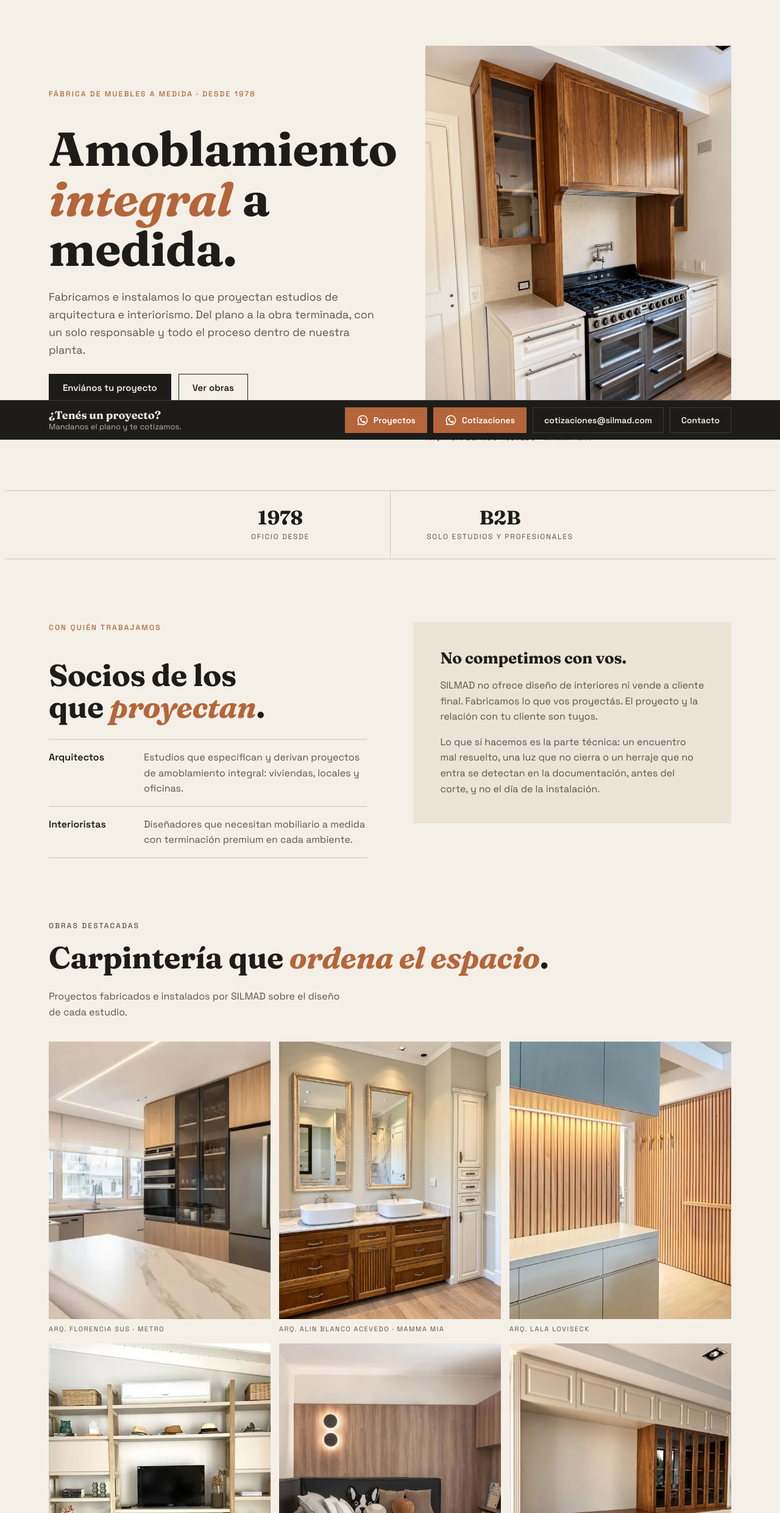
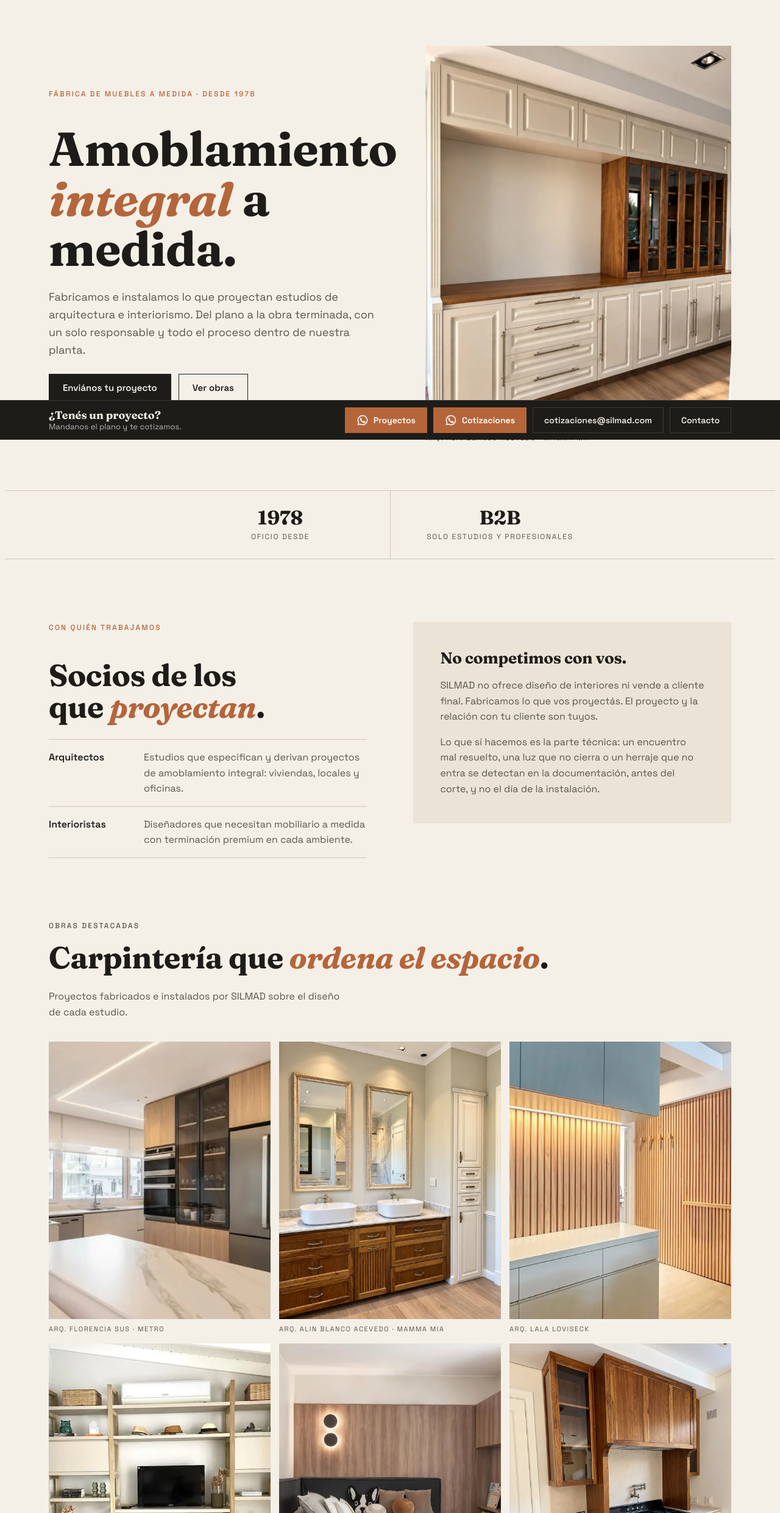
Before and after one commit to lucianojaviersilva-hub/silmad-web, a plain HTML site: page index.html in a window 1280 px wide. Shown: the part 79-2560 px from the top of the page at 61% size. Drawn offline with Linux system fonts and the light colour scheme.

Commit message:
Portada: aparador de Mamma Mia
Co-Authored-By: Claude Opus 5.5 <noreply@anthropic.com>
Claude-Session: https://claude.ai/code/session_01BBFTihZz26PevgY6jV45CF

```diff
--- a/index.html
+++ b/index.html
@@ -82,7 +82,7 @@ p{margin:0}
 .hero-copy{display:flex;flex-direction:column;gap:24px;min-width:0}
 .actions{display:flex;flex-wrap:wrap;gap:12px}
 .hero-img{aspect-ratio:4/5;overflow:hidden;max-width:100%}
-.hero-img img{width:100%;height:100%;object-fit:cover;object-position:50% 35%}
+.hero-img img{width:100%;height:100%;object-fit:cover;object-position:50% 50%}
 .hero-img-wrap{margin:0;display:flex;flex-direction:column;gap:8px;min-width:0}
 @media (max-width:820px){.hero .wrap{grid-template-columns:1fr}.hero-img{aspect-ratio:1/1}}
 
@@ -298,7 +298,7 @@ body{padding-bottom:calc(72px + env(safe-area-inset-bottom,0px))}
             <a class="btn btn-ghost" href="#obras">Ver obras</a>
           </div>
         </div>
-        <figure class="hero-img-wrap"><div class="hero-img"><img src="img/mm-cocina.webp" alt="Cocina con alacenas enchapadas en nogal y bajo mesadas laqueados" width="1086" height="1448"></div><figcaption class="cap">Arq. Alin Blanco Acevedo · Mamma Mia</figcaption></figure>
+        <figure class="hero-img-wrap"><div class="hero-img"><img src="img/mm-aparador.webp" alt="Aparador laqueado con vitrinas de nogal" width="1086" height="1448"></div><figcaption class="cap">Arq. Alin Blanco Acevedo · Mamma Mia</figcaption></figure>
       </div>
     </section>
 
@@ -339,7 +339,7 @@ body{padding-bottom:calc(72px + env(safe-area-inset-bottom,0px))}
           <figure><div class="ph"><img src="img/recibidor-varillado.webp" alt="Muebles bajos y panel de varillas de madera" loading="lazy" width="796" height="610"></div><figcaption class="cap">Arq. Lala Loviseck</figcaption></figure>
           <figure><div class="ph"><img src="img/living-biblioteca.webp" alt="Biblioteca y mueble de TV" loading="lazy" width="775" height="698"></div><figcaption class="cap">Arq. María Gándara</figcaption></figure>
           <figure><div class="ph"><img src="img/dormitorio.webp" alt="Dormitorio con revestimiento de madera" loading="lazy" width="836" height="799"></div><figcaption class="cap">Arq. Florencia Sus · Metro</figcaption></figure>
-          <figure><div class="ph"><img src="img/mm-aparador.webp" alt="Aparador laqueado con vitrinas de nogal" loading="lazy" width="1086" height="1448"></div><figcaption class="cap">Arq. Alin Blanco Acevedo · Mamma Mia</figcaption></figure>
+          <figure><div class="ph"><img src="img/mm-cocina.webp" alt="Cocina con alacenas enchapadas en nogal y bajo mesadas laqueados" loading="lazy" width="1086" height="1448"></div><figcaption class="cap">Arq. Alin Blanco Acevedo · Mamma Mia</figcaption></figure>
         </div>
         <div class="more"><a class="btn btn-ghost" href="#obras">Ver todas las obras</a></div>
         <div class="brands-title"><p class="eyebrow" style="margin:0">Marcas con las que trabajamos</p><p>Herrajes, placas y perfiles de primera línea en cada proyecto.</p></div>
@@ -366,7 +366,7 @@ body{padding-bottom:calc(72px + env(safe-area-inset-bottom,0px))}
           <figure><img src="img/mm-cocina.webp" alt="Cocina con alacenas de nogal y campana revestida" loading="lazy" width="1086" height="1448"><figcaption class="cap">Arq. Alin Blanco Acevedo · Mamma Mia</figcaption></figure>
           <figure><img src="img/mm-bano-doble.webp" alt="Vanitory doble en nogal y columna laqueada" loading="lazy" width="1086" height="1448"><figcaption class="cap">Arq. Alin Blanco Acevedo · Mamma Mia</figcaption></figure>
           <figure><img src="img/mm-estudio.webp" alt="Estudio con biblioteca iluminada y escritorio de nogal" loading="lazy" width="1200" height="900"><figcaption class="cap">Arq. Alin Blanco Acevedo · Mamma Mia</figcaption></figure>
-          <figure><img src="img/mm-aparador.webp" alt="Aparador laqueado con vitrinas de nogal" loading="lazy" width="1086" height="1448"><figcaption class="cap">Arq. Alin Blanco Acevedo · Mamma Mia</figcaption></figure>
+          <figure><img src="img/mm-cocina.webp" alt="Cocina con alacenas enchapadas en nogal y bajo mesadas laqueados" loading="lazy" width="1086" height="1448"><figcaption class="cap">Arq. Alin Blanco Acevedo · Mamma Mia</figcaption></figure>
           <figure><img src="img/mm-bano.webp" alt="Vanitory y columna laqueados con molduras" loading="lazy" width="1086" height="1448"><figcaption class="cap">Arq. Alin Blanco Acevedo · Mamma Mia</figcaption></figure>
           <figure><img src="img/mm-tv.webp" alt="Revestimiento de madera con marco para TV y puerta oculta" loading="lazy" width="1086" height="1448"><figcaption class="cap">Arq. Alin Blanco Acevedo · Mamma Mia</figcaption></figure>
           <figure><img src="img/cocina-isla.webp" alt="Cocina con isla de mármol" loading="lazy" width="700" height="532"><figcaption class="cap">Arq. Florencia Sus · Metro</figcaption></figure>
```
